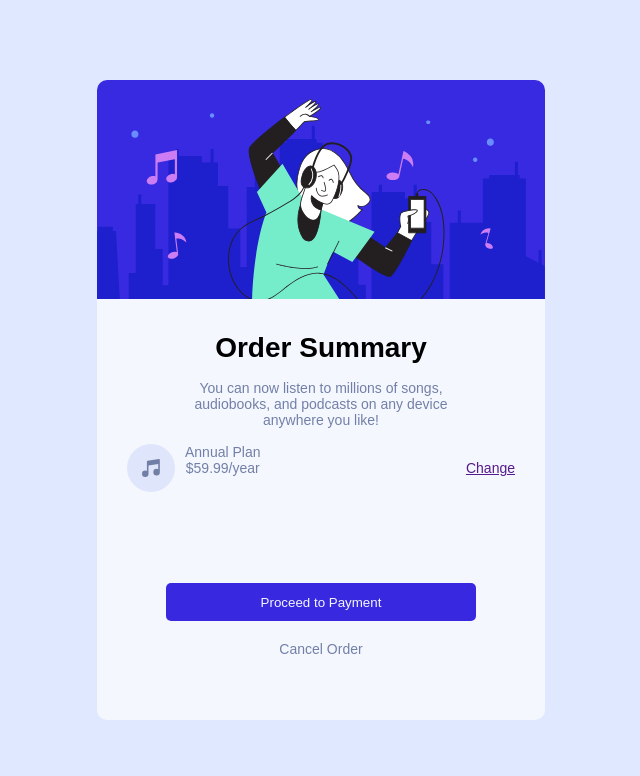
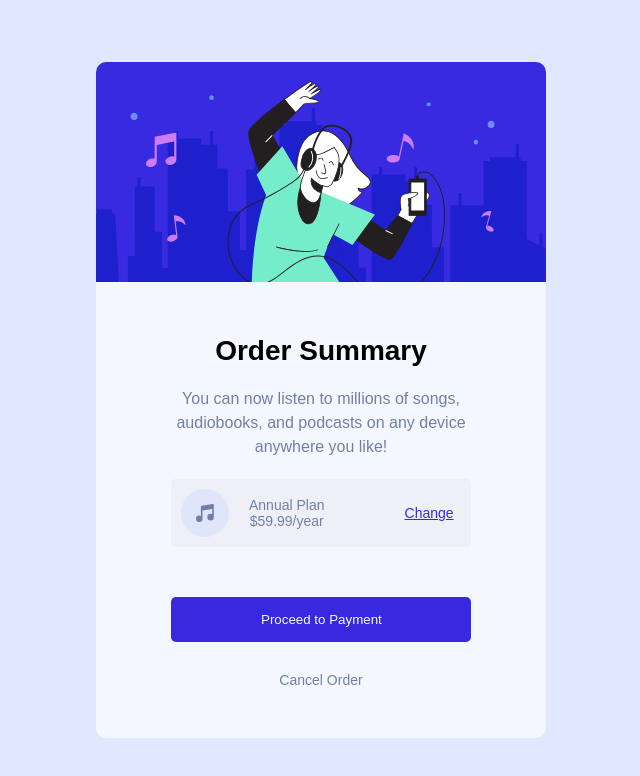
Before and after one commit to Antonio-GC/Order-summary-card, a plain HTML site: page index.html in a window 1280 px wide. Shown: the whole page, without its empty margins (319-959 px from the left). Drawn offline with Linux system fonts and the light colour scheme.

Commit message:
modificaciones al proyecto

```diff
--- a/code.css
+++ /dev/null
@@ -1,5 +0,0 @@
-.box {
-    height: 50px;
-    width: 50px;
-    border: solid black;
-}
--- a/index.html
+++ b/index.html
@@ -1,56 +1,59 @@
 <!DOCTYPE html>
 <html lang="en">
   <head>
-  <meta charset="UTF-8">
-  <meta name="viewport" content="width=device-width, initial-scale=1.0"> <!-- displays site properly based on user's device -->
+    <meta charset="UTF-8" />
+    <meta name="viewport" content="width=device-width, initial-scale=1.0" />
+    <link
+      rel="icon"
+      type="image/png"
+      sizes="32x32"
+      href="./images/favicon-32x32.png"
+    />
+    <link rel="preconnect" href="https://fonts.googleapis.com" />
+    <link rel="preconnect" href="https://fonts.gstatic.com" crossorigin />
+    <link
+      href="https://fonts.googleapis.com/css2?family=Red+Hat+Display:wght@508&display=swap"
+      rel="stylesheet"
+    />
 
-  <link rel="icon" type="image/png" sizes="32x32" href="./images/favicon-32x32.png">
-  <link rel="preconnect" href="https://fonts.googleapis.com">
-<link rel="preconnect" href="https://fonts.gstatic.com" crossorigin>
-<link href="https://fonts.googleapis.com/css2?family=Red+Hat+Display:wght@508&display=swap" rel="stylesheet">
-
-<link rel="stylesheet" href="/style.css">
+    <link rel="stylesheet" href="/style.css" />
     <title>Frontend Mentor | Order summary card</title>
-
-  <!-- Feel free to remove these styles or customise in your own stylesheet 👍 -->
-  <style>
-    .attribution { font-size: 11px; text-align: center; }
-    .attribution a { color: hsl(228, 45%, 44%); }
-  </style>
   </head>
   <body>
-
     <div class="container">
       <div class="card">
-<div class="card--header">
-<img src="/images/illustration-hero.svg" alt="chico escuchando musica">
+        <div class="card__header">
+          <img
+            src="/images/illustration-hero.svg"
+            alt="chico escuchando musica"
+            class="card__imagen"
+          />
         </div>
-<div class="card--main">
-   <h1> Order Summary</h1>
-<br>
-  <p>You can now listen to millions of songs, <br> audiobooks, and podcasts on any
-  device <br> anywhere you like! </p>
- <br>
+        <div class="card__main">
+          <h1 class="card__title">Order Summary</h1>
+          <p class="card__text">
+            You can now listen to millions of songs, <br />
+            audiobooks, and podcasts on any device <br />
+            anywhere you like!
+          </p>
 
- <div class="card--plan">
-  <div class="card--plan img">
-  <img src="/images/icon-music.svg" alt="">
-  <p>Annual Plan <br> $59.99/year</p>
+          <div class="card__plan">
+            <img src="/images/icon-music.svg" alt="" class="plan__imagen"/>
+            <p class="plan__text">
+              Annual Plan <br />
+              $59.99/year
+            </p>
+
+            <a href="" class="plan__link"> Change</a>
           </div>
 
- <a href=""> Change</a>
-</div>
 
-<div class="card--footer">
- <button type="submit"><a href="">Proceed to Payment</a></button>
+            <button type="submit" class="card__action">Proceed to Payment</button>
 
-
- <a href="">Cancel Order</a>
-  </div>
-</div>
+            <a href="" class="plan__link--gray">Cancel Order</a>
 
         </div>
       </div>
-
+    </div>
   </body>
 </html>
--- a/style.css
+++ b/style.css
@@ -1,71 +1,91 @@
 * {
   margin: 0;
   box-sizing: border-box;
-
 }
 
 :root {
-
   --Paleblue: hsl(225, 100%, 94%);
   --Brightblue: hsl(245, 75%, 52%);
   --Very-pale-blue: hsl(225, 100%, 98%);
   --Desaturated-blue: hsl(224, 23%, 55%);
   --Dark-blue: hsl(223, 47%, 23%);
-
+  --Pale-blur-light: hsl(228, 36%, 95%);
 }
 
 body {
-font-family: 'Red Hat Display', sans-serif;
+  font-family: "Red Hat Display", sans-serif;
   font-size: 14px;
   background-color: var(--Paleblue);
 }
 
+button {
+  border: none;
+  outline: none;
+}
+
+a {
+  text-decoration: none;
+}
+
 .container {
-
   display: flex;
   justify-content: center;
   align-items: center;
   height: 100vh;
   width: 100%;
-
 }
 
 .card {
   background-color: var(--Very-pale-blue);
-    height: 80%;
-    width: 35%;
   border-radius: 10px;
-
 }
 
-.card--header {
-margin-bottom: 30px;
-
+.card__imagen {
+  object-fit: contain;
+  border-top-left-radius: 10px;
+  border-top-right-radius: 10px;
 }
 
-.card--header img{
-
-    object-fit: cover;
-    width: 100%;
-    border-top-left-radius: 10px;
-    border-top-right-radius: 10px;
-
+.card__main {
+  padding: 50px 75px 50px 75px;
+  text-align: center;
 }
 
-.card--main {
-    padding-left: 30px;
-    padding-right: 30px;
-    text-align: center;
-    height: 50%;
+.card__title {
+  font-weight: bold;
+  margin-bottom: 20px;
 }
 
-
-.card--plan {
-display: flex;
-justify-content: space-between;
-
+.card__text {
+  line-height: 1.5rem;
+  margin-bottom: 20px;
+  font-size: 16px;
+  font-weight: lighter;
+  color: var(--Desaturated-blue);
 }
 
+.card__plan {
+  display: flex;
+  align-items: center;
+  background-color: var(--Pale-blur-light);
+  border-radius: 5px;
+  padding: 10px;
+  margin-bottom: 50px;
+}
+
+.plan__imagen {
+  margin-right: 20px;
+}
+
+.plan__text {
+  margin-right: 80px;
+  color: var(--Desaturated-blue);
+}
+
+.plan__link {
+  text-decoration: underline;
+  color: var(--Brightblue);
+}
 .card--plan a {
   display: flex;
   align-items: center;
@@ -75,40 +95,16 @@ justify-content: space-between;
   margin-left: 10px;
 }
 
+.card__action {
+  display: block;
+  padding: 15px 89px 15px 90px;
+  color: var(--Very-pale-blue);
+  background-color: var(--Brightblue);
+  border-radius: 5px;
+  box-shadow: 1px 135px 107px -53px rgba(0, 0, 0, 0.75);
+  margin-bottom: 30px;
+}
 
-p {
+.plan__link--gray {
   color: var(--Desaturated-blue);
 }
-
-.card--footer {
-
-    display: flex;
-    flex-direction: column;
-    justify-content: center;
-    align-items: center;
-    height: 80%;
-    gap: 20px;
-}
-
-.card--footer a:nth-child(1){
-
-    text-decoration: none;
-    color: var(--Very-pale-blue);
-    font-family: 'Red Hat Display', sans-serif;
-}
-
-button {
-    background-color: var(--Brightblue);
-    border: none;
-    border-radius: 5px;
-    height: 15%;
-    width: 80%;
-
-
-}
-
-.card--footer a:nth-child(2) {
-text-decoration: none;
-color: var(--Desaturated-blue);
-
-}
```
Also changed, not shown: code.html (deleted, +0 -15 lines), 3 other files. Lines whose indentation alone changed are shown as unchanged.
